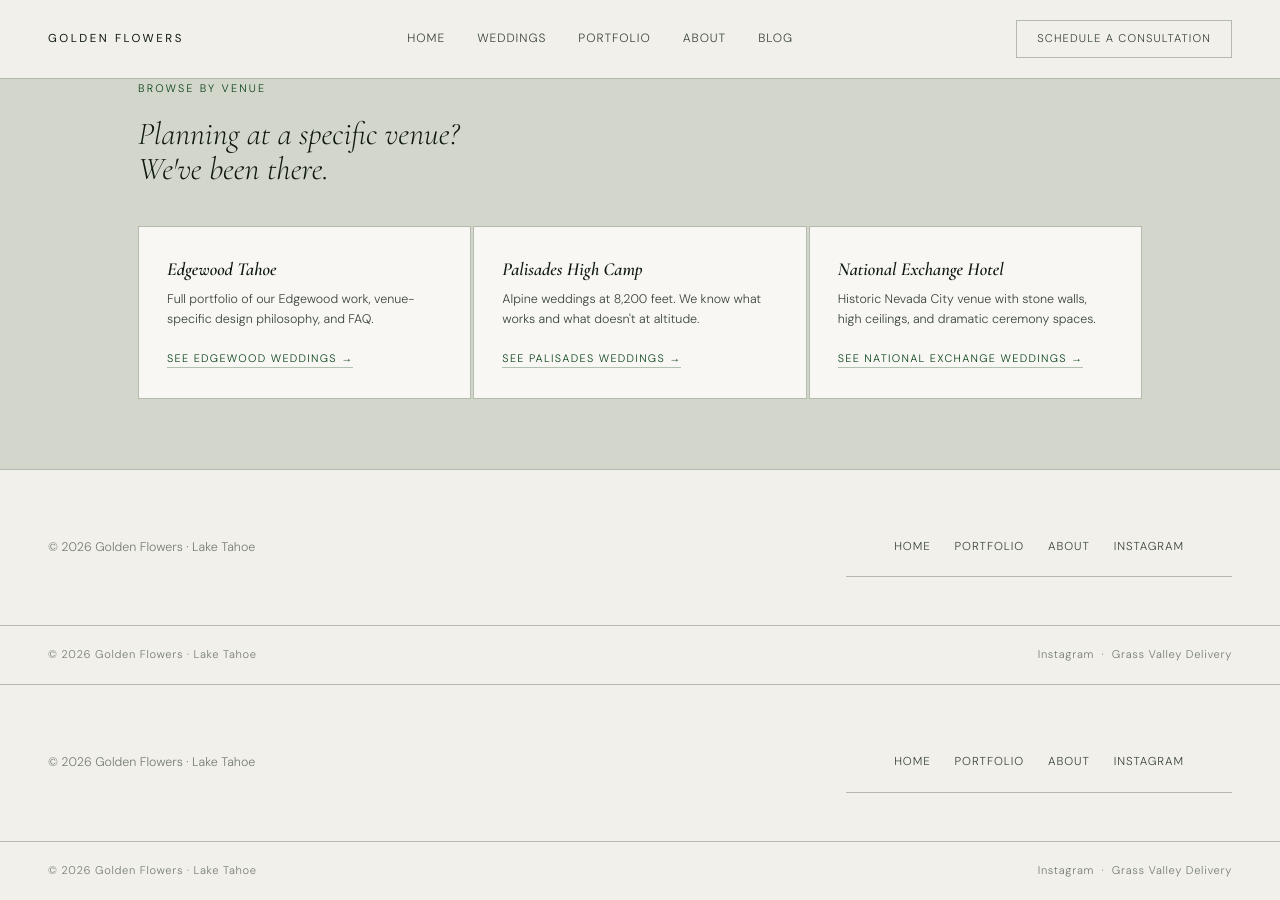
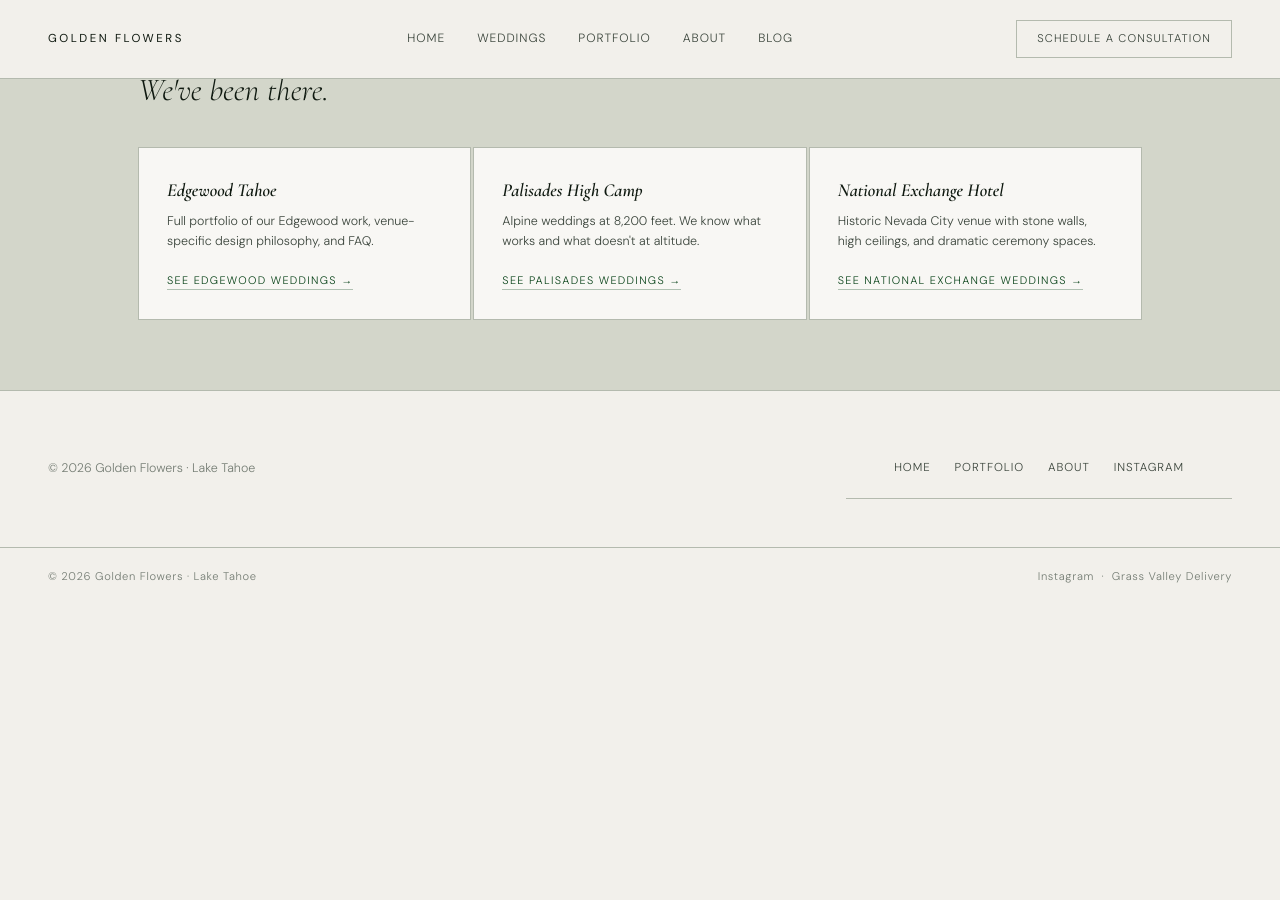
Before and after one commit to jshplhm/goldenflowers, a Jekyll site: the page built from weddings/index.md, in a window 1280 px wide and 900 px high, scrolled down 4710 px. Built offline with Jekyll 4.4.1, drawn with Linux system fonts in a browser that asks for light colours; after the commit the page ends 5315 px from its top, so only the background shows below that; some of the changed lines change nothing that is shown.

Commit message:
Update index.md

```diff
--- a/weddings/index.md
+++ b/weddings/index.md
@@ -3,8 +3,6 @@
 title: "Weddings"
 permalink: /weddings
 ---
-
-{% include header.html %}
 
 <!-- Page Header -->
 <header class="page-header">
@@ -248,7 +246,7 @@
           <div class="faq-toggle">+</div>
         </div>
         <div class="faq-answer">That's what the consultation is for. Bring whatever references you have — Pinterest boards, photos, a vibe description, an outfit. We're very good at translating what someone means from what they show us. We'll help you identify the aesthetic direction and show you examples of our work in that register. Many couples come in with "I like moody but also clean?" and leave with a crystal-clear vision.<br><br>
-        You can also <a href="/portfolio">browse the portfolio by aesthetic</a> before your consultation to get your bearings.</div>
+        You can also <a href="{{ site.baseurl }}/portfolio">browse the portfolio by aesthetic</a> before your consultation to get your bearings.</div>
       </div>
     </div>
   </div>
@@ -263,23 +261,21 @@
       <div class="venue-cta-card">
         <h4>Edgewood Tahoe</h4>
         <p>Full portfolio of our Edgewood work, venue-specific design philosophy, and FAQ.</p>
-        <a href="/venues/edgewood-tahoe" class="venue-cta-link">See Edgewood weddings →</a>
+        <a href="{{ site.baseurl }}/venues/edgewood-tahoe" class="venue-cta-link">See Edgewood weddings →</a>
       </div>
       <div class="venue-cta-card">
         <h4>Palisades High Camp</h4>
         <p>Alpine weddings at 8,200 feet. We know what works and what doesn't at altitude.</p>
-        <a href="Golden Flowers - Portfolio.html?venue=palisades" class="venue-cta-link">See Palisades weddings →</a>
+        <a href="{{ site.baseurl }}/portfolio?venue=palisades" class="venue-cta-link">See Palisades weddings →</a>
       </div>
       <div class="venue-cta-card">
         <h4>National Exchange Hotel</h4>
         <p>Historic Nevada City venue with stone walls, high ceilings, and dramatic ceremony spaces.</p>
-        <a href="Golden Flowers - Portfolio.html?venue=national-exchange" class="venue-cta-link">See National Exchange weddings →</a>
+        <a href="{{ site.baseurl }}/portfolio?venue=national-exchange" class="venue-cta-link">See National Exchange weddings →</a>
       </div>
     </div>
   </div>
 </div>
-
-{% include footer.html %}
 
 <script>
 function toggleFaq(el) {
```
